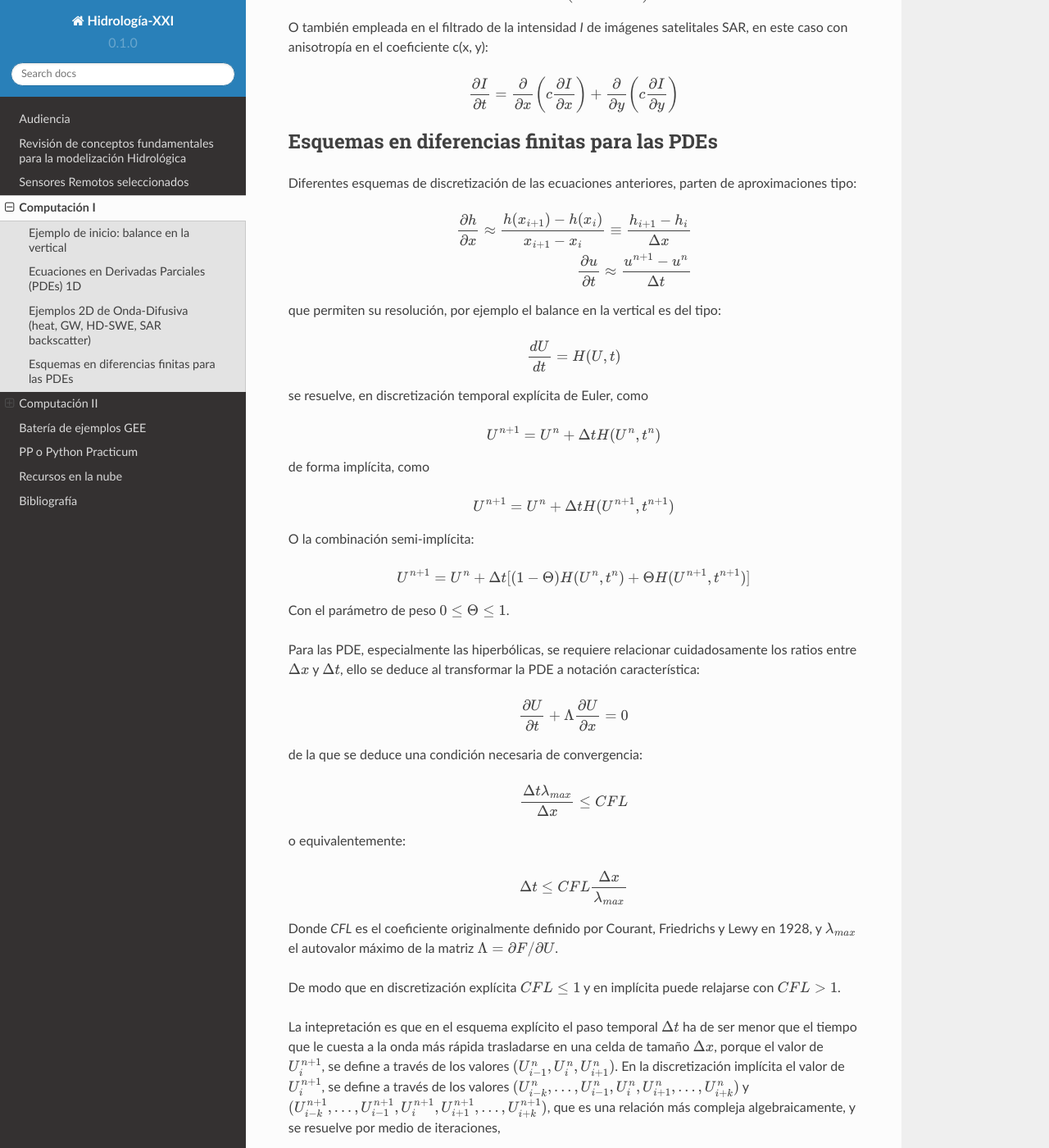
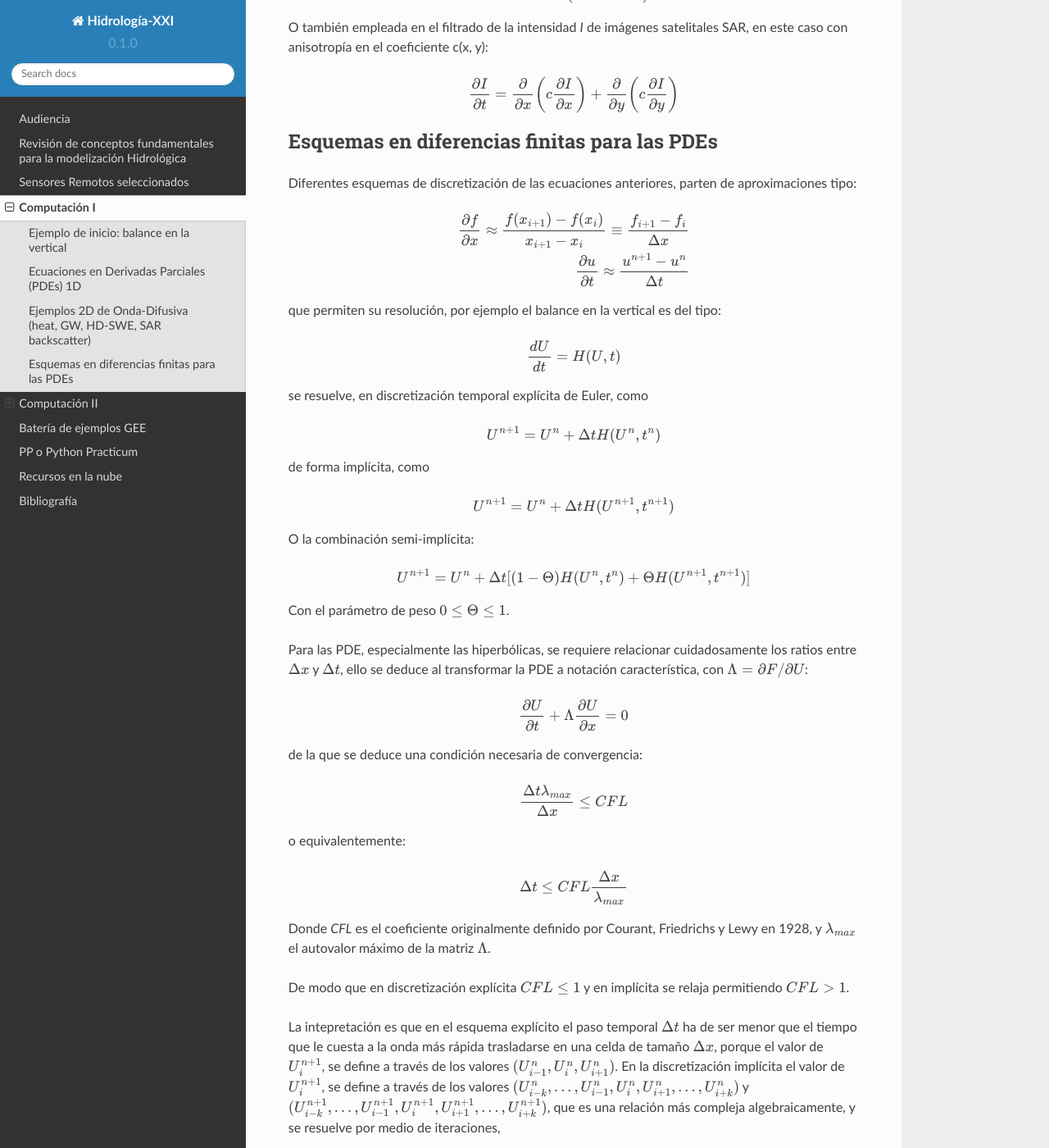
Before and after one commit to ivillamadrid/HidrologiaXXI, a Sphinx documentation site: the page built from docs/source/computacion.rst, in a window 1280 px wide and 1400 px high, scrolled down 1574 px. Shown: the whole window at 82% size. Built offline with Sphinx 7.4.7 and the Read the Docs theme 2.0.0, drawn with Linux system fonts in a browser that asks for light colours.

Commit message:
Update computacion.rst

```diff
--- a/docs/source/computacion.rst
+++ b/docs/source/computacion.rst
@@ -82,7 +82,7 @@ Diferentes esquemas de discretización de las ecuaciones anteriores, parten de a
 
 .. math::
 
-  \frac{\partial h}{\partial x} \approx \frac{h(x_{i+1})-h(x_i)}{x_{i+1} - x_i} \equiv \frac{h_{i+1}-h_i}{\Delta x}
+  \frac{\partial f}{\partial x} \approx \frac{f(x_{i+1})-f(x_i)}{x_{i+1} - x_i} \equiv \frac{f_{i+1}-f_i}{\Delta x}
 
   \frac{\partial u}{\partial t} \approx \frac{u^{n+1}-u^n}{\Delta t}
 
@@ -105,7 +105,7 @@ O la combinación semi-implícita:
 Con el parámetro de peso :math:`0 \le \Theta \le 1`.
 
 Para las PDE, especialmente las hiperbólicas, se requiere relacionar cuidadosamente los ratios entre :math:`\Delta x` y :math:`\Delta t`, ello se deduce al transformar la PDE a
-notación característica:
+notación característica, con :math:`\Lambda=\partial F / \partial U`:
 
 .. math:: \frac{\partial U}{\partial t} + \Lambda \frac{\partial U}{\partial x}=0
 
@@ -118,9 +118,9 @@ o equivalentemente:
 .. math:: \Delta t \le CFL \frac{\Delta x}{\lambda_{max}}
 
 Donde *CFL* es el coeficiente originalmente definido por Courant, Friedrichs y Lewy en 1928, y :math:`\lambda_{max}` el autovalor máximo de la matriz
-:math:`\Lambda=\partial F / \partial U`.
+:math:`\Lambda`.
 
-De modo que en discretización explícita :math:`CFL \le 1` y en implícita puede relajarse con :math:`CFL \gt 1`.
+De modo que en discretización explícita :math:`CFL \le 1` y en implícita se relaja permitiendo :math:`CFL \gt 1`.
 
 La intepretación es que en el esquema explícito el paso temporal :math:`\Delta t` ha de ser menor que el tiempo que le cuesta a la onda más rápida trasladarse en una celda de tamaño :math:`\Delta x`, porque el valor de :math:`U^{n+1}_i`,
 se define a través de los valores :math:`(U_{i-1}^n, U_{i}^n , U_{i+1}^n)`. En la discretización implícita el valor de :math:`U^{n+1}_i`,
```
